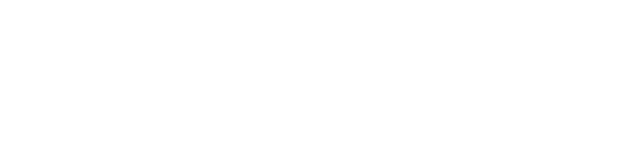
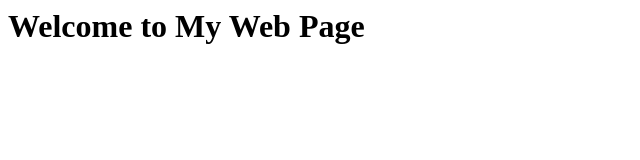
Before and after one commit to AbedalazizHay/ARiseEducation, a plain HTML site: page index.html in a window 1280 px wide. Shown: the whole page, without its empty margins (0-640 px from the left). Drawn offline with Linux system fonts and the light colour scheme.

Commit message:
test the web app

```diff
--- a/index.html
+++ b/index.html
@@ -4,5 +4,8 @@
     <meta name="viewport" content="width=device-width, initial-scale=1.0">
     <title>My Web Page</title>
     </head>
+    <body>
+    <h1>Welcome to My Web Page</h1>
+    </body>
 
 </html>
```
